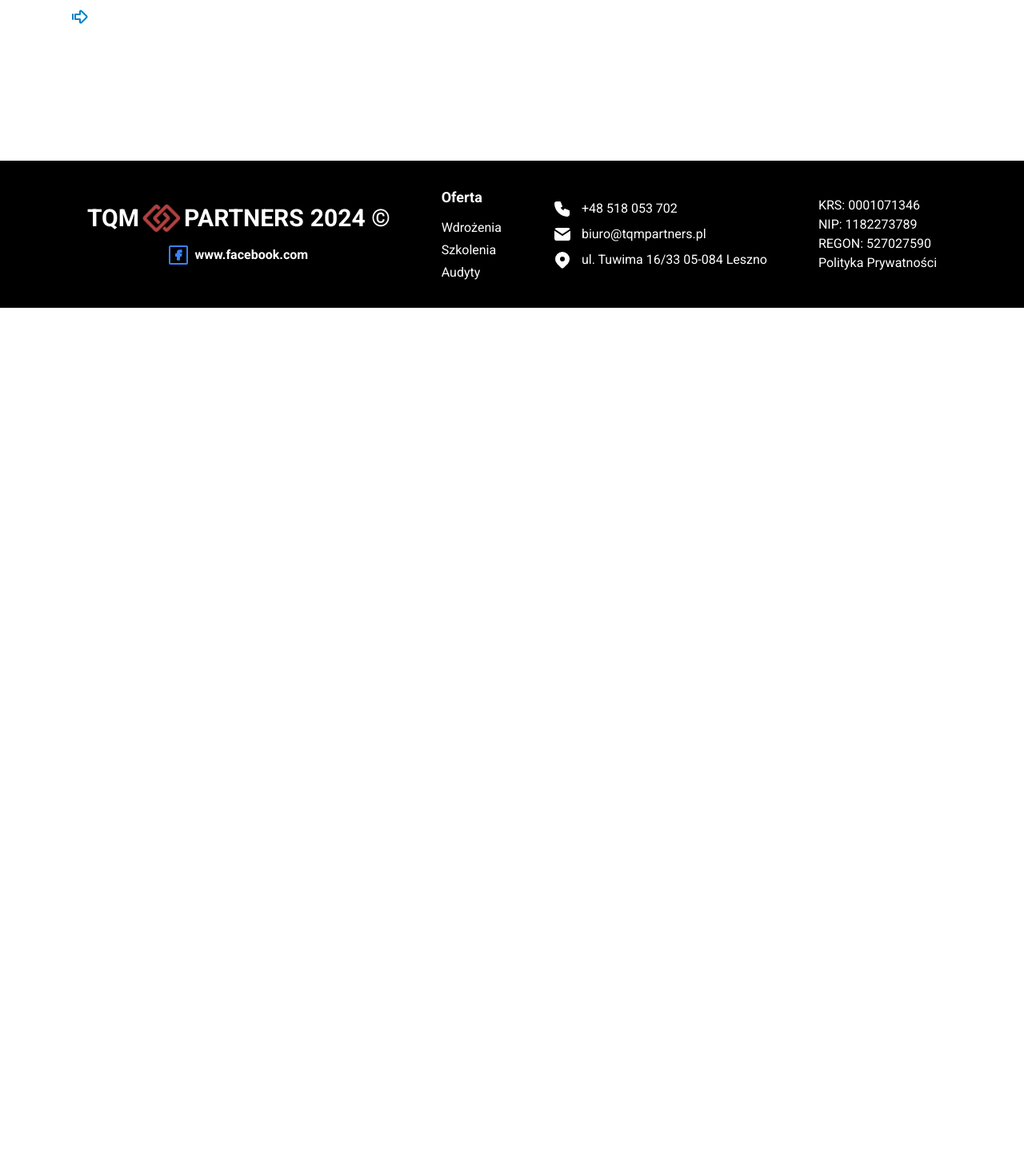
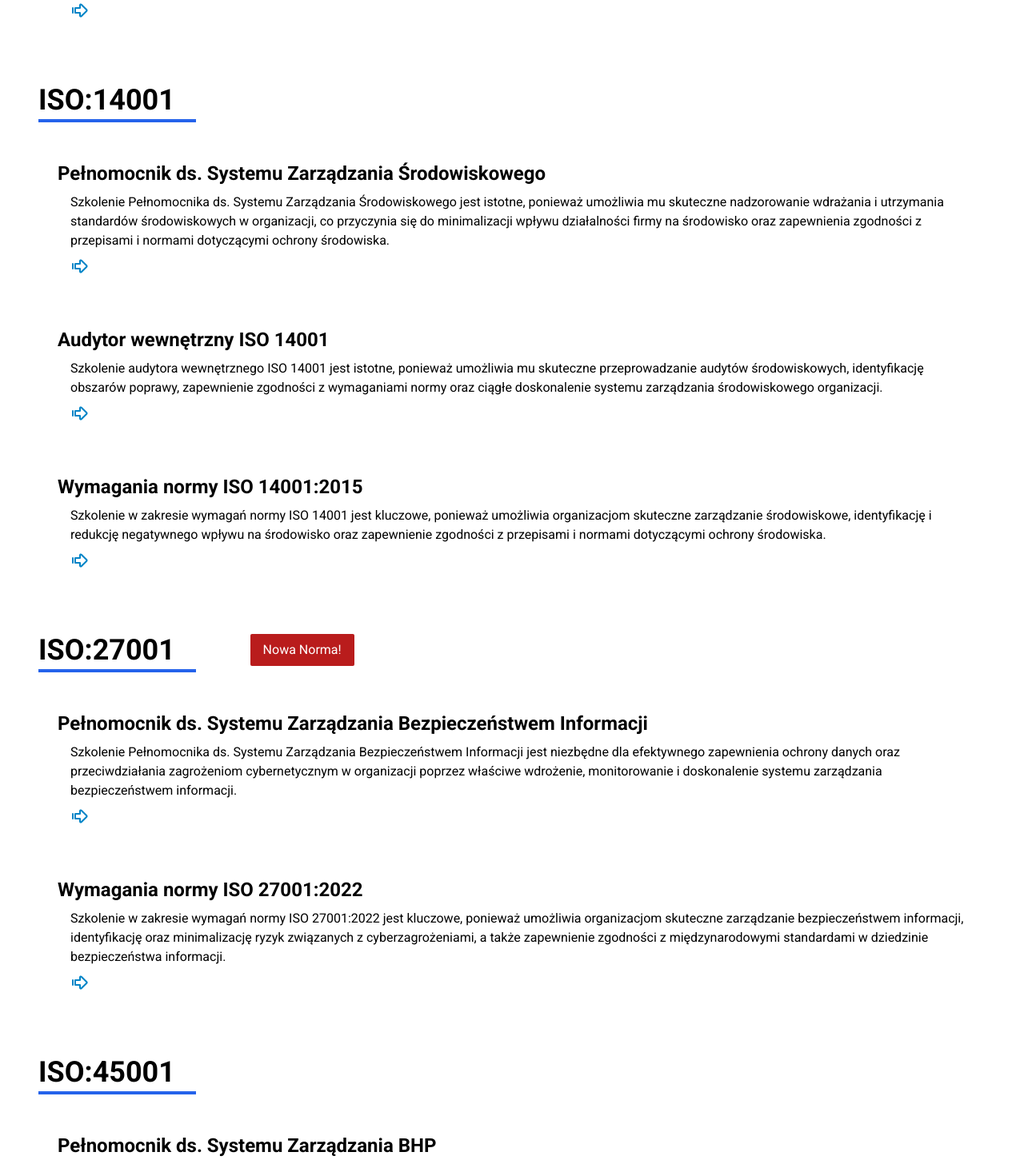
Before and after one commit to SoT03/tqm, a Next.js app: page /szkolenia in a window 1280 px wide. Shown: the part 1319-2770 px from the top of the page at 80% size. Before the commit the page ends 1704 px from the top, so only its background shows below. Built offline with nearby package versions, Linux system fonts and the light colour scheme.

Commit message:
added dynamic route for szkolenia

```diff
--- a/components/szkolenia/main.tsx
+++ b/components/szkolenia/main.tsx
@@ -18,9 +18,63 @@ const trainings = [
 				link: '/szkolenia/iso9001-audytor-wewnetrzny/',
 			},
 			{
-				title: 'Wymagania normy ISO 9001',
+				title: 'Wymagania normy ISO 9001:2015',
 				desc: 'Szkolenie w zakresie wymagań normy ISO 9001 jest niezbędne, aby organizacje mogły zrozumieć i skutecznie wdrożyć zasady zarządzania jakością, co prowadzi do poprawy procesów, zwiększenia satysfakcji klientów oraz osiągnięcia lepszych wyników biznesowych.',
 				link: '/szkolenia/iso9001-wymagania-normy/',
+			},
+		],
+	},
+	{
+		title: 'ISO:14001',
+		trainings: [
+			{
+				title: 'Pełnomocnik ds. Systemu Zarządzania Środowiskowego',
+				desc: 'Szkolenie Pełnomocnika ds. Systemu Zarządzania Środowiskowego jest istotne, ponieważ umożliwia mu skuteczne nadzorowanie wdrażania i utrzymania standardów środowiskowych w organizacji, co przyczynia się do minimalizacji wpływu działalności firmy na środowisko oraz zapewnienia zgodności z przepisami i normami dotyczącymi ochrony środowiska.',
+				link: '/szkolenia/iso14001-pelnomocnik-ds-systemu-zarzadzania-srodowiskowego/',
+			},
+			{
+				title: 'Audytor wewnętrzny  ISO 14001',
+				desc: 'Szkolenie audytora wewnętrznego ISO 14001 jest istotne, ponieważ umożliwia mu skuteczne przeprowadzanie audytów środowiskowych, identyfikację obszarów poprawy, zapewnienie zgodności z wymaganiami normy oraz ciągłe doskonalenie systemu zarządzania środowiskowego organizacji.',
+				link: '/szkolenia/iso14001-audytor-wewnetrzny/',
+			},
+			{
+				title: 'Wymagania normy ISO 14001:2015',
+				desc: 'Szkolenie w zakresie wymagań normy ISO 14001 jest kluczowe, ponieważ umożliwia organizacjom skuteczne zarządzanie środowiskowe, identyfikację i redukcję negatywnego wpływu na środowisko oraz zapewnienie zgodności z przepisami i normami dotyczącymi ochrony środowiska.',
+				link: '/szkolenia/iso14001-wymagania-normy/',
+			},
+		],
+	},
+	{
+		title: 'ISO:27001',
+		newForm: true,
+		trainings: [
+			{
+				title: 'Pełnomocnik ds. Systemu Zarządzania Bezpieczeństwem Informacji',
+				desc: 'Szkolenie Pełnomocnika ds. Systemu Zarządzania Bezpieczeństwem Informacji jest niezbędne dla efektywnego zapewnienia ochrony danych oraz przeciwdziałania zagrożeniom cybernetycznym w organizacji poprzez właściwe wdrożenie, monitorowanie i doskonalenie systemu zarządzania bezpieczeństwem informacji.',
+				link: '/szkolenia/iso27001-pelnomocnik-ds-systemu-zarzadzania-bezpieczenstwem-informacji/',
+			},
+
+			{
+				title: 'Wymagania normy ISO 27001:2022',
+				desc: 'Szkolenie w zakresie wymagań normy ISO 27001:2022 jest kluczowe, ponieważ umożliwia organizacjom skuteczne zarządzanie bezpieczeństwem informacji, identyfikację oraz minimalizację ryzyk związanych z cyberzagrożeniami, a także zapewnienie zgodności z międzynarodowymi standardami w dziedzinie bezpieczeństwa informacji.',
+				link: '/szkolenia/iso27001-wymagania-normy/',
+			},
+		],
+	},
+	{
+		title: 'ISO:45001',
+
+		trainings: [
+			{
+				title: 'Pełnomocnik ds. Systemu Zarządzania BHP',
+				desc: 'Szkolenie Pełnomocnika ds. Systemu Zarządzania BHP jest kluczowe, ponieważ umożliwia skuteczne nadzorowanie, wdrażanie i utrzymanie standardów bezpieczeństwa i higieny pracy, co przyczynia się do minimalizacji ryzyka wypadków i zachorowań zawodowych oraz zapewnienia bezpiecznego i zdrowego środowiska pracy dla pracowników.',
+				link: '/szkolenia/iso45001-pelnomocnik-ds-systemu-zarzadzania-srodowiskowego/',
+			},
+
+			{
+				title: 'Wymagania normy ISO 45001',
+				desc: 'Szkolenie w zakresie wymagań normy ISO 27001:2022 jest kluczowe, ponieważ umożliwia organizacjom skuteczne zarządzanie bezpieczeństwem informacji, identyfikację oraz minimalizację ryzyk związanych z cyberzagrożeniami, a także zapewnienie zgodności z międzynarodowymi standardami w dziedzinie bezpieczeństwa informacji.',
+				link: '/szkolenia/iso45001-wymagania-normy/',
 			},
 		],
 	},
--- a/components/szkolenia/row.tsx
+++ b/components/szkolenia/row.tsx
@@ -5,13 +5,14 @@ import { IconArrowBigRightLine } from '@tabler/icons-react';
 type RowProps = {
 	data: {
 		title: string;
+		newForm?: boolean;
 		trainings: { title: string; desc: string; link: string }[];
 	};
 };
 
 const TrainingRow = ({ data }: RowProps) => {
 	return (
-		<div className='my-16 '>
+		<div className='my-14 relative'>
 			<div className='mb-6'>
 				<h2 className='text-4xl font-bold text-center mb-1 lg:text-left'>
 					{data.title}
@@ -35,6 +36,11 @@ const TrainingRow = ({ data }: RowProps) => {
 					</li>
 				))}
 			</ul>
+			{data.newForm && (
+				<p className='absolute top-9 right-0 bg-red-700 text-white rounded-sm p-1 md:px-4 md:py-2 md:right-12 md:top-0 lg:right-2/3'>
+					Nowa Norma!
+				</p>
+			)}
 		</div>
 	);
 };
--- /dev/null
+++ b/pages/szkolenia/[isoId]/index.tsx
@@ -0,0 +1,65 @@
+import fs from 'fs';
+import path from 'path';
+import { GetStaticProps } from 'next';
+import { IconBook } from '@tabler/icons-react';
+import Link from 'next/link';
+
+export const getStaticPaths = async () => {
+	const filePath = path.join(process.cwd(), 'data', 'trainingData.json');
+	const jsonData = fs.readFileSync(filePath, 'utf8');
+	const isoItems = JSON.parse(jsonData);
+
+	const paths = isoItems.map((item: { id: any }) => ({
+		params: { isoId: item.id.toString() },
+	}));
+
+	return {
+		fallback: false,
+		paths: paths,
+	};
+};
+
+export const getStaticProps = (async (context) => {
+	const id: any = context.params?.isoId;
+	const filePath = path.join(process.cwd(), 'data', 'trainingData.json');
+	const jsonData = fs.readFileSync(filePath, 'utf8');
+	const isoItems = JSON.parse(jsonData);
+
+	const isoItem = isoItems.find((item: { id: string }) => item.id === id);
+
+	return {
+		props: { data: isoItem },
+	};
+}) satisfies GetStaticProps;
+
+type DetailsProps = {
+	data: {
+		id: string;
+		name: string;
+		info: {
+			desc: string;
+			goal: string;
+			forWho: { text: string; list: string[] };
+		};
+	};
+};
+
+const Details = ({ data }: DetailsProps) => {
+	return (
+		<>
+			<header className='mt-16 p-10 md:mt-24'>
+				<div className='wrapper text-center'>
+					<div>
+						<h1 className='text-3xl font-bold mb-2 md:text-5xl md:mb-4'>
+							Szkolenie {data.name}
+						</h1>
+						<h2 className='text-xl md:text-2xl'>{data.info.desc}</h2>
+					</div>
+				</div>
+			</header>
+
+			<main></main>
+		</>
+	);
+};
+export default Details;
--- a/pages/szkolenia/index.tsx
+++ b/pages/szkolenia/index.tsx
@@ -1,5 +1,6 @@
 import Header from '@/components/wdrozenia/Header';
 import MainSection from '@/components/szkolenia/main';
+import Hero from '@/components/Hero';
 
 const Home = () => {
 	return (
@@ -15,6 +16,7 @@ const Home = () => {
 			/>
 			<main>
 				<MainSection />
+				<Hero text='Nie znalazłeś szkolenia którego szukasz lub potrzebujesz pomocy przy wyborze ?' />
 			</main>
 		</>
 	);
```
Also changed, not shown: data/trainingData.json (+25 -20 lines).
